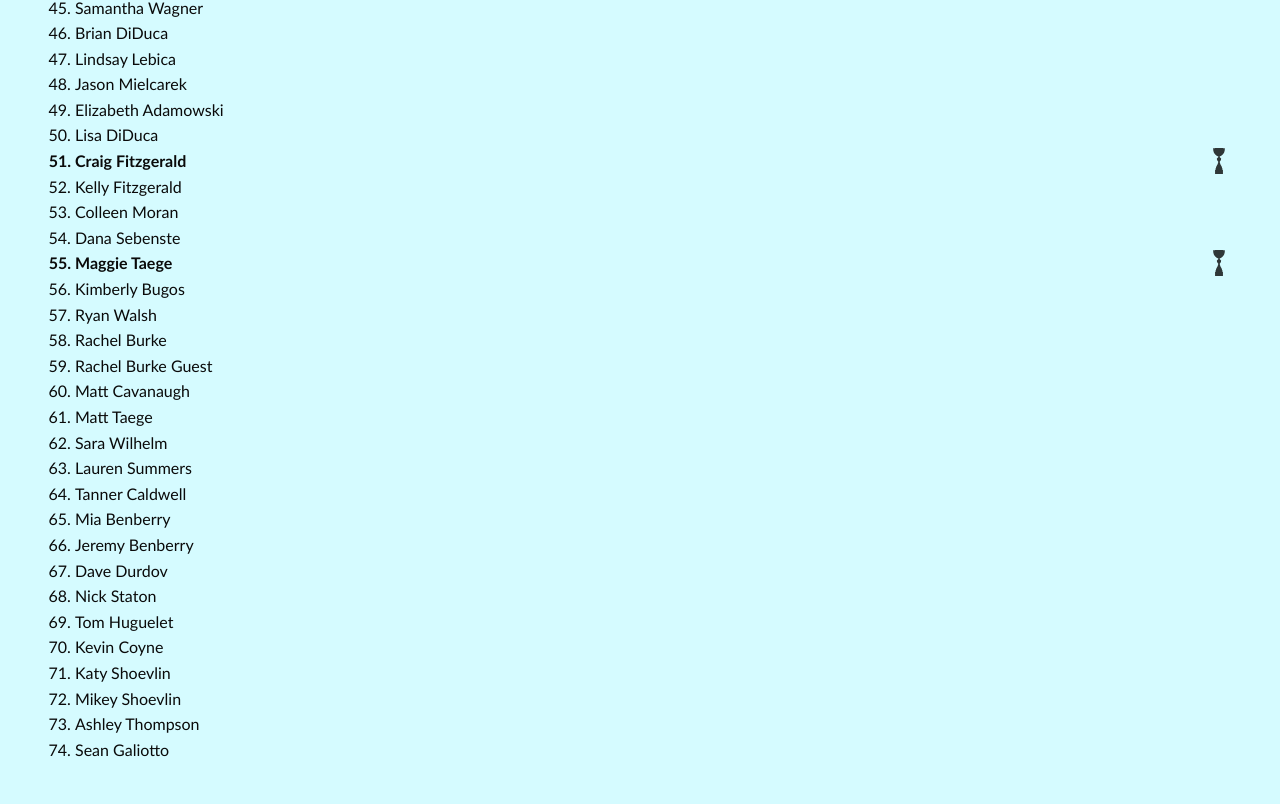
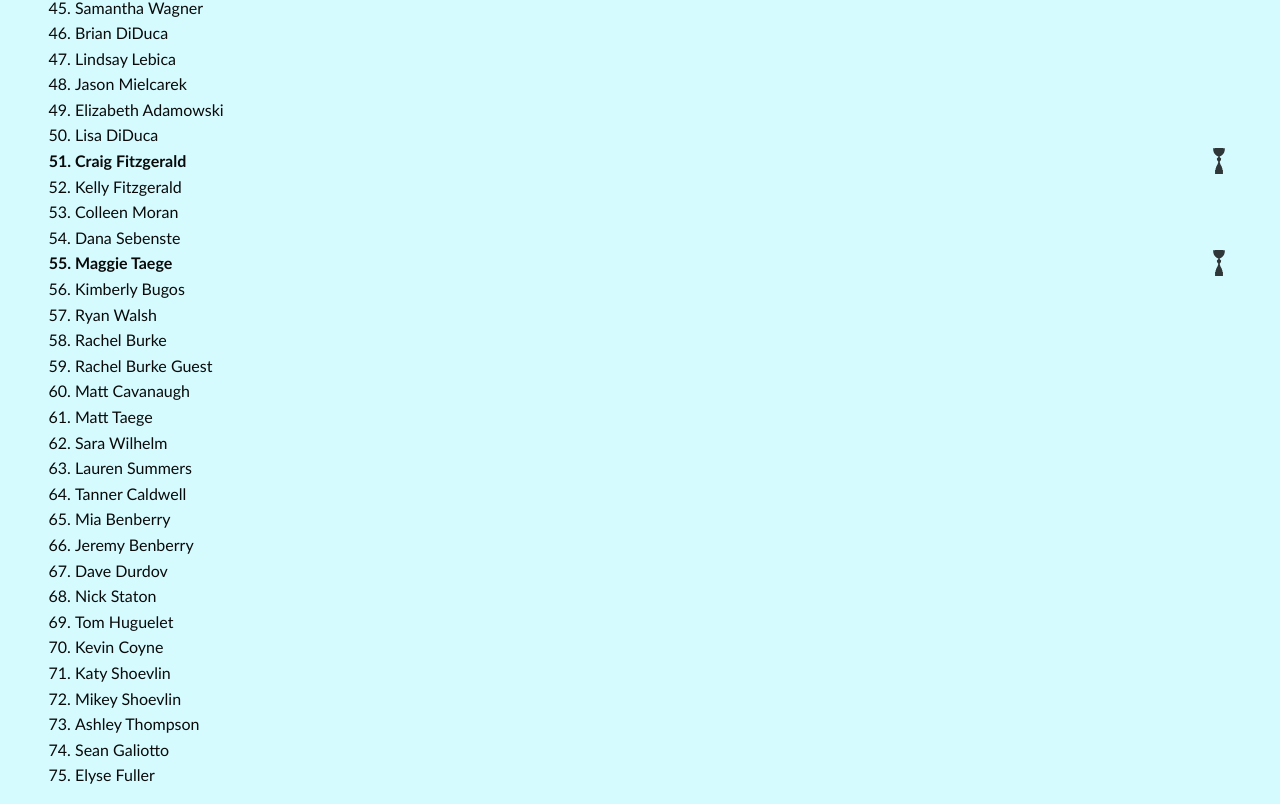
Before and after one commit to schrags08/npc, a plain HTML site: page whospounding.html in a window 1280 px wide. Shown: the part 1319-2123 px from the top of the page. Before the commit the page ends 2097 px from the top, so only its background shows below. Drawn offline with Linux system fonts and the light colour scheme.

Commit message:
Update whospounding.html

```diff
--- a/whospounding.html
+++ b/whospounding.html
@@ -125,6 +125,7 @@
                     <li>Mikey Shoevlin</li>
                     <li>Ashley Thompson</li>
                     <li>Sean Galiotto</li>
+                    <li>Elyse Fuller</li>
                 </ol>
             </div>
         </div>
```
